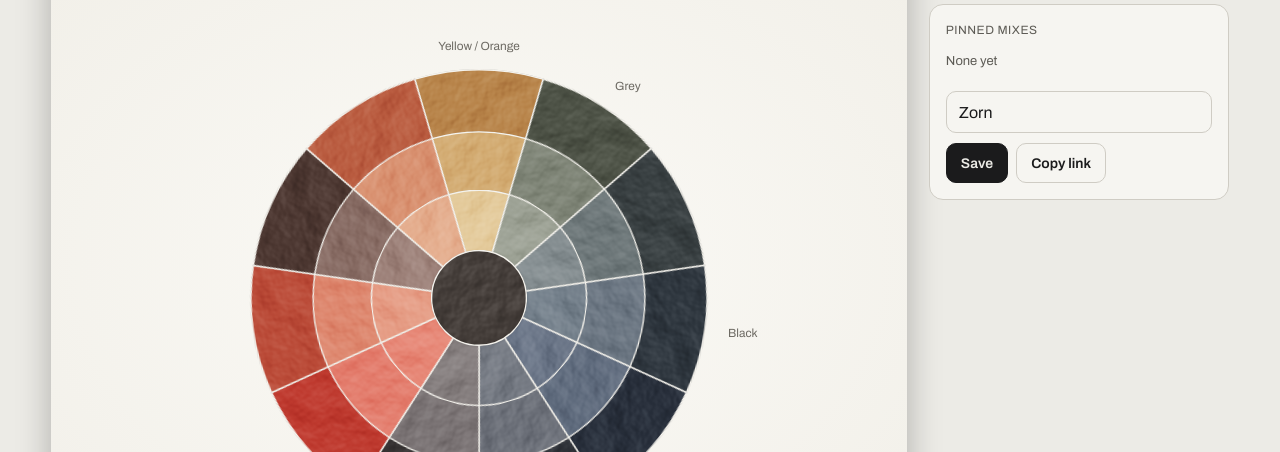
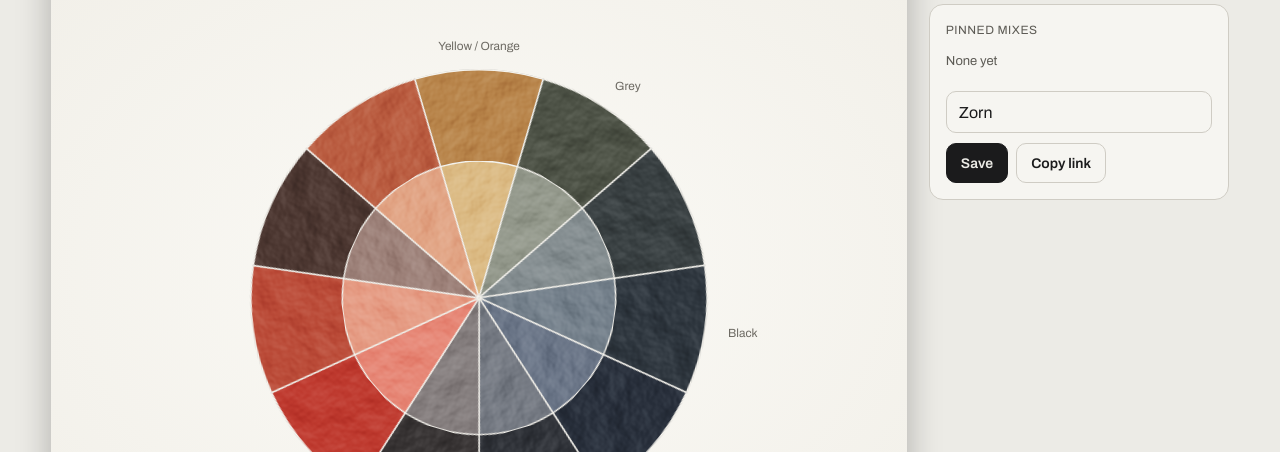
Before and after one commit to OneEightyFirst/paint-inventory, a plain HTML site: page palette.html in a window 1280 px wide. Shown: the part 348-800 px from the top of the page. Drawn offline with nearby package versions, Linux system fonts and the light colour scheme.

Commit message:
Palette maker: Zorn layout (full + tinted ring, no hub), skin tone value scale
Co-Authored-By: Claude Opus 5.5 <noreply@anthropic.com>
Claude-Session: https://claude.ai/code/session_01GH1rMT8sEax5pchUAzKBzT

```diff
--- a/palette.html
+++ b/palette.html
@@ -260,10 +260,24 @@ function wheel(){
  w=w.slice(k).concat(w.slice(0,k));
  const tintTo=(r,frac,rat=RAT)=>{if(!white)return null;const tot=r.reduce((s,[,x])=>s+x,0),L0=lch(recHex(r))[0],Lw=lch(white.h)[0],goal=L0+(Lw-L0)*frac;
   let b=null;for(const q of rat){const rr=r.concat([[white.id,tot*q]]),d=Math.abs(lch(recHex(rr))[0]-goal);if(!b||d<b.d)b={rr,d}}return b.rr};
- const rings=w.map(x=>[x.r,tintTo(x.r,.33),tintTo(x.r,.62)]);
- const all=src.map(p=>[p.id,1]);
- const values=white?[.8,.6,.4,.2,0].map(f=>f?tintTo(all,f,RAT.concat([12,16])):all):null;
- return {rings,white,values,all};
+ /* two rings like the Zorn chart: full strength outside, white-tinted inside */
+ const rings=w.map(x=>[x.r,tintTo(x.r,.45)]);
+ /* skin tones: the palette's red + yellow + darkest, in whatever small ratio lands nearest a mid flesh hue,
+    then stepped light (white) to dark (more of the darkest) */
+ const hueD=(p,H)=>{const h=lch(p.h)[2];return Math.min(Math.abs(h-H),360-Math.abs(h-H))};
+ const red=[...src].sort((a,b)=>hueD(a,32)-hueD(b,32))[0],yel=[...src].filter(p=>p!==red).sort((a,b)=>hueD(a,85)-hueD(b,85))[0];
+ const dark=[...src].filter(p=>p!==red&&p!==yel).sort((a,b)=>lch(a.h)[0]-lch(b.h)[0])[0];
+ let skin=null;
+ if(red&&yel){let best=1e9;for(const a of [1,2,3])for(const b of [1,2,3])for(const c of (dark?[0,.25,.5]:[0])){const r=[[red.id,a],[yel.id,b]].concat(c?[[dark.id,c]]:[]),h=recHex(r);
+  const [L,C,H]=lch(h),score=Math.min(Math.abs(H-58),360-Math.abs(H-58))+Math.abs(C-30)*.6+Math.abs(L-55)*.3;if(score<best){best=score;skin=r}}}
+ let values=null;
+ if(skin){const tot=skin.reduce((s,[,x])=>s+x,0),L3=lch(recHex(skin))[0];
+  /* deeper shadows: more red and a little of the darkest, so they stay warm brown instead of going grey */
+  const add=(r,id,q)=>{const o=r.find(([i])=>i===id);return o?r.map(([i,w])=>[i,i===id?w+q:w]):r.concat([[id,q]])};
+  const deeper=goal=>{if(!dark)return null;let b=null;for(const q of [.25,.5,1,1.5,2,3])for(const d of [.25,.5,1,1.5,2]){const r=add(add(skin,red.id,tot*q/4),dark.id,tot*d/4),[L,C,H]=lch(recHex(r));
+    const sc=Math.abs(L-goal)+Math.max(0,Math.min(Math.abs(H-50),360-Math.abs(H-50))-25)*.4+Math.max(0,12-C)*.8;if(!b||sc<b.sc)b={r,sc}}return b.r};
+  values=[white?tintTo(skin,.6):null,white?tintTo(skin,.3):null,skin,deeper(L3-13),deeper(L3-26)].filter(Boolean)}
+ return {rings,white,values};
 }
 const pt=(cx,cy,r,a)=>[cx+r*Math.sin(a),cy-r*Math.cos(a)];
 function slice(cx,cy,r,a0,a1){const [x1,y1]=pt(cx,cy,r,a0),[x2,y2]=pt(cx,cy,r,a1);return `M${cx} ${cy}L${x1.toFixed(1)} ${y1.toFixed(1)}A${r} ${r} 0 0 1 ${x2.toFixed(1)} ${y2.toFixed(1)}Z`}
@@ -277,33 +291,29 @@ function renderBase(){
 function renderWheel(){
  const W=wheel();
  if(!W){$("view").innerHTML=`<div class="sheet"><div class="empty">Add at least two paints.</div></div>`;return}
- const n=W.rings.length,cx=340,cy=330,R=[118,182,250],half=Math.PI/n,ov=0;
+ const n=W.rings.length,cx=340,cy=330,R=[150,250],half=Math.PI/n,ov=0;
  let g="",labels="",mark="",over=[];
- /* outer ring first as full slices, inner rings layered over them */
- [[2,R[2],"br0"],[1,R[1],"br1"],[0,R[0],"br0"]].forEach(([k,r,f])=>{
-  W.rings.forEach((ring,i)=>{const rec=ring[2-k];if(!rec)return;
-   const rr=W.white?r:(k===2?R[2]:0);if(!rr)return;
+ /* outer ring as full slices to the centre, the tinted ring layered over the middle */
+ [[1,R[1],"br0"],[0,R[0],"br1"]].forEach(([k,r,f])=>{
+  W.rings.forEach((ring,i)=>{const rec=ring[1-k];if(!rec)return;
+   const rr=r;
    const h=recHex(rec),deg=i/n*360;
    const miss=rec.some(([id])=>byId[id]&&byId[id].missing);
    g+=`<g transform="rotate(${deg.toFixed(2)} ${cx} ${cy})"><path d="${slice(cx,cy,rr,-half-ov,half+ov)}" fill="${h}" filter="url(#${f})" data-r='${esc(JSON.stringify(rec))}' tabindex="0" aria-label="${esc(nameFor(h))}${miss?", uses a paint you don't own":""}"><title>${esc(nameFor(h))}${miss?" (uses a paint you don't own)":""}</title></path></g>`;
    if(miss)over.push({deg,rr,k});
-   if(sel&&sel.key===recKey(rec)){const rm=k===2?(R[1]+R[2])/2:k===1?(R[0]+R[1])/2:(52+R[0])/2,[mx,my]=pt(cx,cy,W.white?rm:(R[2]*.7),i/n*2*Math.PI);mark=`<circle cx="${mx}" cy="${my}" r="9" fill="none" stroke="#fff" stroke-width="3"/><circle cx="${mx}" cy="${my}" r="9" fill="none" stroke="#111" stroke-width="1.2"/>`}
+   if(sel&&sel.key===recKey(rec)){const rm=k===1?(W.white?(R[0]+R[1])/2:R[1]*.7):R[0]*.62,[mx,my]=pt(cx,cy,rm,i/n*2*Math.PI);mark=`<circle cx="${mx}" cy="${my}" r="9" fill="none" stroke="#fff" stroke-width="3"/><circle cx="${mx}" cy="${my}" r="9" fill="none" stroke="#111" stroke-width="1.2"/>`}
   })});
- const inner={2:R[1],1:R[0],0:W.white?52:0};
- over.forEach(({deg,rr,k})=>{const r0=inner[k]+5,r1=rr-5,a0=-half+.03,a1=half-.03,[x1,y1]=pt(cx,cy,r1,a0),[x2,y2]=pt(cx,cy,r1,a1),[x3,y3]=pt(cx,cy,r0,a1),[x4,y4]=pt(cx,cy,r0,a0);
+ const inner={1:W.white?R[0]:0,0:0};
+ over.forEach(({deg,rr,k})=>{const r0=Math.max(inner[k]+5,24),r1=rr-5,a0=-half+.03,a1=half-.03,[x1,y1]=pt(cx,cy,r1,a0),[x2,y2]=pt(cx,cy,r1,a1),[x3,y3]=pt(cx,cy,r0,a1),[x4,y4]=pt(cx,cy,r0,a0);
   g+=`<g transform="rotate(${deg.toFixed(2)} ${cx} ${cy})" pointer-events="none"><path d="M${x1} ${y1}A${r1} ${r1} 0 0 1 ${x2} ${y2}L${x3} ${y3}A${r0} ${r0} 0 0 0 ${x4} ${y4}Z" fill="none" stroke="#fff" stroke-opacity=".85" stroke-width="1.6" stroke-dasharray="4 4"/></g>`});
- /* hub: everything mixed */
- const hub=recHex(W.all);
- g+=`<circle cx="${cx}" cy="${cy}" r="${W.white?52:70}" fill="${hub}" filter="url(#br1)" data-r='${esc(JSON.stringify(W.all))}' tabindex="0" aria-label="All paints mixed"><title>Everything mixed</title></circle>`;
- if(sel&&sel.key===recKey(W.all))mark=`<circle cx="${cx}" cy="${cy}" r="9" fill="none" stroke="#fff" stroke-width="3"/>`;
  /* hue names round the rim, only where the family changes */
  let prev="";W.rings.forEach((ring,i)=>{const f=family(recHex(ring[0]));if(f===prev)return;prev=f;
-  const a=i/n*2*Math.PI,[x,y]=pt(cx,cy,R[2]+26,a),anc=Math.abs(Math.sin(a))<.25?"middle":Math.sin(a)>0?"start":"end";
+  const a=i/n*2*Math.PI,[x,y]=pt(cx,cy,R[1]+26,a),anc=Math.abs(Math.sin(a))<.25?"middle":Math.sin(a)>0?"start":"end";
   labels+=`<text x="${x.toFixed(1)}" y="${(y+4).toFixed(1)}" text-anchor="${anc}">${esc(f)}</text>`});
  let vals="";
- if(W.values){const bw=92,gap=10,x0=(520-5*bw-4*gap)/2;
-  vals=`<svg class="vals" viewBox="0 0 520 120" role="group" aria-label="Value scale">`+W.values.map((r,i)=>{const x=x0+i*(bw+gap),h=recHex(r);
-   return `<rect x="${x}" y="6" width="${bw}" height="78" fill="${h}" filter="url(#brv)" data-r='${esc(JSON.stringify(r))}' tabindex="0" aria-label="Value ${i+1}"></rect>${sel&&sel.key===recKey(r)?`<circle cx="${x+bw/2}" cy="45" r="9" fill="none" stroke="#fff" stroke-width="3"/>`:""}<text x="${x+bw/2}" y="110" text-anchor="middle">${i+1}</text>`}).join("")+`</svg>`}
+ if(W.values){const m=W.values.length,bw=92,gap=10,x0=(520-m*bw-(m-1)*gap)/2;
+  vals=`<svg class="vals" viewBox="0 0 520 140" role="group" aria-label="Skin tone value scale">`+W.values.map((r,i)=>{const x=x0+i*(bw+gap),h=recHex(r);
+   return `<rect x="${x}" y="6" width="${bw}" height="78" fill="${h}" filter="url(#brv)" data-r='${esc(JSON.stringify(r))}' tabindex="0" aria-label="Skin tone ${i+1}"></rect>${sel&&sel.key===recKey(r)?`<circle cx="${x+bw/2}" cy="45" r="9" fill="none" stroke="#fff" stroke-width="3"/>`:""}<text x="${x+bw/2}" y="108" text-anchor="middle">${i+1}</text>`}).join("")+`<text x="260" y="134" text-anchor="middle">Skin tone value scale</text></svg>`}
  const anyMiss=S.base.some(id=>byId[id]&&byId[id].missing);
  $("view").innerHTML=`<div class="sheet"><h3>${esc(S.name||"Untitled palette")}</h3>${anyMiss?`<p style="text-align:center;font-size:13px;color:#77746d;margin:2px 0 0">Dashed wedges use a colour you don't own</p>`:""}<svg class="wheel" viewBox="0 0 680 660" role="group" aria-label="Mixing wheel">${g}${mark}${labels}</svg>${vals}</div>`;
 }
```
